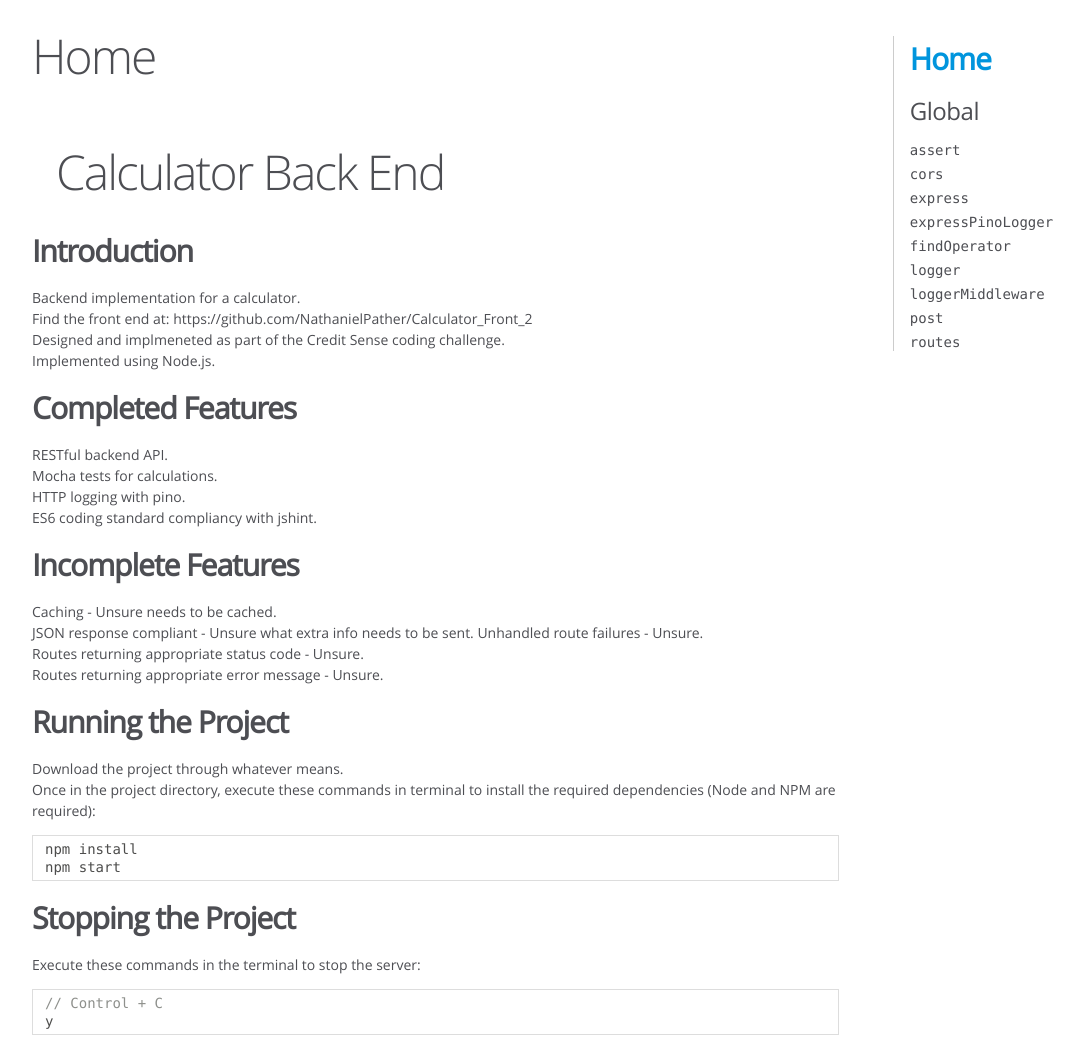
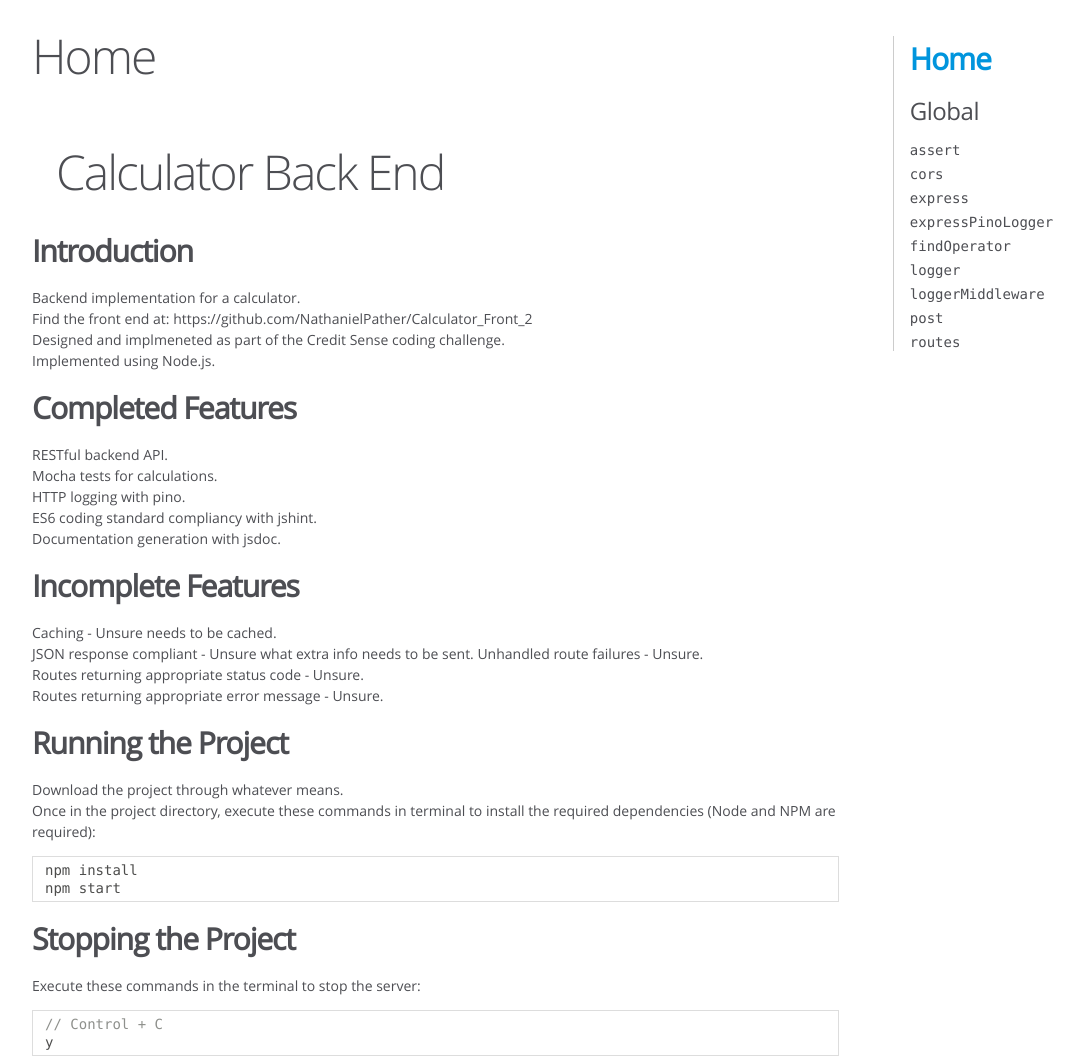
Before and after one commit to NathanielPather/Calculator_Back_2, a website: page docs/index.html in a window 1280 px wide. Shown: the top 1059 px of the page, without its empty margins (0-1085 px from the left). Drawn offline with Linux system fonts and the light colour scheme.

Commit message:
Update documentation

```diff
--- a/docs/index.html
+++ b/docs/index.html
@@ -53,7 +53,8 @@ Implemented using Node.js.</p>
 <p>RESTful backend API.<br>
 Mocha tests for calculations.<br>
 HTTP logging with pino.<br>
-ES6 coding standard compliancy with jshint.</p>
+ES6 coding standard compliancy with jshint.<br>
+Documentation generation with jsdoc.</p>
 <h2>Incomplete Features</h2>
 <p>Caching - Unsure needs to be cached.<br>
 JSON response compliant - Unsure what extra info needs to be sent.
@@ -87,7 +88,7 @@ y
 <br class="clear">
 
 <footer>
-    Documentation generated by <a href="https://github.com/jsdoc/jsdoc">JSDoc 3.6.10</a> on Sat Jan 29 2022 16:44:01 GMT+1000 (Australian Eastern Standard Time)
+    Documentation generated by <a href="https://github.com/jsdoc/jsdoc">JSDoc 3.6.10</a> on Sat Jan 29 2022 16:46:12 GMT+1000 (Australian Eastern Standard Time)
 </footer>
 
 <script> prettyPrint(); </script>
```
Also changed, not shown: docs/api_controllers_CalculatorController.js.html (+1 -1 lines), docs/api_routes_CalculatorRoutes.js.html (+1 -1 lines), docs/global.html (+1 -1 lines), docs/server.js.html (+1 -1 lines), docs/services_Maths.js.html (+1 -1 lines), docs/test_test.js.html (+1 -1 lines).
